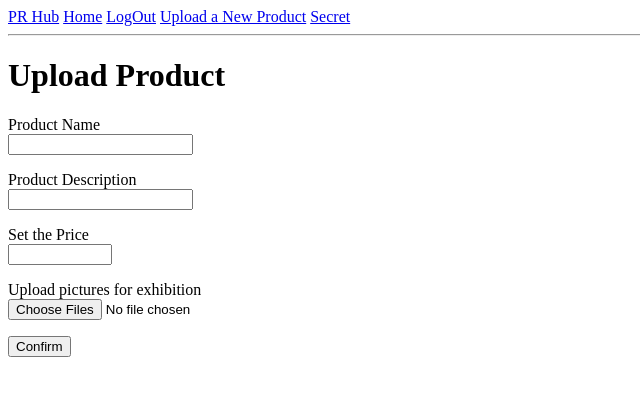
After one commit to Luca-0104/ProductRankingWebsite, a Flask app: page /upload_product in a window 1280 px wide. The commit adds this page. Shown: the top 396 px of the page, without its empty margins (0-640 px from the left). Run offline with Flask 2, Linux system fonts and the light colour scheme; a user stored in the database is signed in; tables that the repository leaves empty hold one stand-in row (values such as "Sample post"); some libraries are stand-ins or nearby versions.

Commit message:
functionality of uploading products + more detailed and advance structure of project + more tables in the database + vary basic looking of frontend + ...

```diff
--- a/app/__init__.py
+++ b/app/__init__.py
@@ -31,4 +31,8 @@ def create_app(config_name):
     from .auth import auth as auth_blueprint
     app.register_blueprint(auth_blueprint)
 
+    # register blueprint - product
+    from .product import product as product_blueprint
+    app.register_blueprint(product_blueprint)
+
     return app
--- /dev/null
+++ b/app/product/__init__.py
@@ -0,0 +1,6 @@
+from flask import Blueprint
+
+# Create a Blueprint class object called product, set the blueprint name as 'product'
+product = Blueprint('product', __name__)
+
+from . import views
--- /dev/null
+++ b/app/product/forms.py
@@ -0,0 +1,22 @@
+from flask_wtf import FlaskForm
+from wtforms import StringField, SubmitField, IntegerField, MultipleFileField
+from wtforms.validators import DataRequired, Length, number_range, ValidationError
+
+
+class ProductUploadForm(FlaskForm):
+    name = StringField('Product Name', validators=[DataRequired(), Length(1, 128)])
+    description = StringField('Product Description', validators=[DataRequired()])
+    price = IntegerField('Set the Price', validators=[DataRequired(), number_range(0, 99999999)])
+    pictures = MultipleFileField('Upload pictures for exhibition', validators=[DataRequired()])
+    submit = SubmitField('Confirm')
+
+    def validate_pictures(self, field):
+        """
+        validate whether the length of the names of pictures are out of bound
+        This function will be called on picture field automatically
+        :param field: pictures
+        :return:
+        """
+        for pic in self.pictures.data:
+            if len(pic.filename) > 214:
+                raise ValidationError('Picture name cannot longer than 216 chars!')
--- /dev/null
+++ b/app/product/views.py
@@ -0,0 +1,108 @@
+import os
+from datetime import datetime
+import random
+
+from flask import request, url_for, redirect, flash, render_template
+from flask_login import login_required, current_user
+from werkzeug.utils import secure_filename
+
+from app import db
+from config import Config
+from . import product
+from app.product.forms import ProductUploadForm
+from ..decorators import permission_required
+from ..models import Permission, Product, ProductPic
+from .forms import ProductUploadForm
+
+
+@product.route('/upload_product', methods=['GET', 'POST'])
+@login_required
+@permission_required(Permission.UPLOAD_PRODUCT)
+def upload_product():
+    form = ProductUploadForm()
+
+    if form.validate_on_submit():
+
+        """
+            store the product object into the database
+        """
+        product = Product(name=form.name.data,
+                          description=form.description.data,
+                          price=form.price.data,
+                          user_id=current_user.id)
+
+        db.session.add(product)
+        db.session.commit()
+
+        flash("Product uploaded successfully!")
+
+        """
+            dealing with the uploaded pictures
+        """
+
+        # get a list of file objects from the user upload
+        picture_list = form.pictures.data
+
+        # loop through the list getting and storing each picture
+        for pic in picture_list:
+
+            # get the name of the picture
+            pic_name = pic.filename
+            pic_name_origin = pic_name
+            # get the suffix of the picture
+            suffix = pic_name.rsplit('.')[-1]
+
+            if suffix in Config.ALLOWED_PIC_SUFFIXES:
+                path = 'upload/product'
+
+                """
+                    to avoid the replicated picture name in our web, we append the current date time and a random int into the file name
+                """
+                # due to ':' and space cannot be contained in the picture name, we replace them with '.' and '_'
+                datetime_suffix = str(datetime.utcnow()).replace(" ", "_").replace(":", ".")
+
+                # get a random int
+                random_num_suffix = random.randint(0, 9999999999)
+
+                # call the secure_filename function in the werkzeug, this can make the filename safe (for example, replace the blank space with '_', and so on)
+                pic_name = secure_filename(pic_name)
+
+                # append the datetime and random int into the pic_name, at the end but before the suffix (.png, .jpg ...)
+                pic_name = pic_name[:pic_name.rfind(".")] + '_' + str(random_num_suffix) + '_' + datetime_suffix + pic_name[pic_name.rfind("."):]
+
+                """
+                    save the picture in the local directory
+                """
+                # get the path to store the picture (dir + pic_name)
+                file_path = os.path.join(Config.product_dir, pic_name).replace('\\', '/')
+
+                # save the picture
+                pic.save(file_path)
+
+                """
+                    save the picture in the database
+                """
+                pic_address = os.path.join(path, pic_name).replace('\\', '/')
+                pic_object = ProductPic(address=pic_address, product_id=product.id)
+
+                db.session.add(pic_object)
+                db.session.commit()
+
+                flash('Picture "' + pic_name_origin + '" uploaded successfully!')
+
+            else:
+                flash("Fail to uploaded picture, the suffix should be only 'jpg', 'png', 'gif', 'bmp', 'webp', 'pcx', 'tif', 'jpeg', 'tga', 'exif', 'fpx', 'svg', 'psd', 'cdr', 'pcd', 'dxf', 'ufo', 'eps', 'al', 'hdri', 'raw', 'wmf', 'flic', 'emf', 'ico', 'avif', 'apng'")
+
+        return redirect(url_for('main.index'))
+
+
+
+    return render_template('product/upload.html', form=form)
+
+
+
+@product.route('/remove-product')
+@login_required
+@permission_required(Permission.REMOVE_PRODUCT)
+def remove_product():
+    pass
--- a/app/templates/auth/login.html
+++ b/app/templates/auth/login.html
@@ -1,8 +1,6 @@
 {% extends "base.html" %}
 
-{% block title %}
-    <title>PR Hub - Login</title>
-{% endblock %}
+{% block title %}PR Hub - Login{% endblock %}
 
 {% block style %}
     <link rel="stylesheet" href="../../static/css/auth/loginStyle.css">
--- a/app/templates/auth/register.html
+++ b/app/templates/auth/register.html
@@ -1,8 +1,6 @@
 {% extends "base.html" %}
 
-{% block title %}
-    <title>PR Hub - Register</title>
-{% endblock %}
+{% block title %}PR Hub - Register{% endblock %}
 
 {% block style %}
     <link rel="stylesheet" href="../../static/css/auth/registerStyle.css">
--- a/app/templates/base.html
+++ b/app/templates/base.html
@@ -3,9 +3,9 @@
 <head>
     <meta charset="UTF-8">
 
-    {% block title %}
-        <title>PR Hub</title>
-    {% endblock %}
+    <title>
+        {% block title %}PR Hub{% endblock %}
+    </title>
 
 {#  for links to css #}
     {% block style %}{% endblock %}
@@ -16,14 +16,17 @@
         <a href="{{ url_for('main.index') }}">PR Hub</a>
         <a href="{{ url_for('main.index') }}">Home</a>
         {% if current_user.is_authenticated %}
+            {# for the logged in users #}
             <a href="{{ url_for('auth.logout') }}">LogOut</a>
+            {% if current_user.can(Permission.UPLOAD_PRODUCT) %}
+                <a href="{{ url_for('product.upload_product') }}">Upload a New Product</a>
+            {% endif %}
         {% else %}
             <a href="{{ url_for('auth.login') }}">LogIn</a>
         {% endif %}
+        <a href="{{ url_for('main.secret') }}">Secret</a>
     </div>
     <hr>
-
-    {% block content %}{% endblock %}
 
 {#    for flash #}
     {% with messages = get_flashed_messages() %}
@@ -36,5 +39,10 @@
     {% endif %}
     {% endwith %}
 
+{# content #}
+    {% block content %}{% endblock %}
+
+
+
 </body>
 </html>
--- a/app/templates/main/index.html
+++ b/app/templates/main/index.html
@@ -1,8 +1,6 @@
 {% extends "base.html" %}
 
-{% block title %}
-    <title>PR Hub - Home</title>
-{% endblock %}
+{% block title %}PR Hub - Home{% endblock %}
 
 {% block style %}
 {% endblock %}
--- /dev/null
+++ b/app/templates/product/upload.html
@@ -0,0 +1,64 @@
+{% extends "base.html" %}
+
+{% block title %}PR Hub - upload product{% endblock %}
+
+{% block content %}
+
+    <h1>Upload Product</h1>
+    <form action="" method="post" enctype="multipart/form-data" novalidate>
+        {{ form.hidden_tag() }}
+
+{#    name #}
+        <p>
+            {{ form.name.label }}
+            <br>
+            {{ form.name }}
+        </p>
+
+{#        adding validation messages #}
+        {% for error in form.name.errors %}
+            <span class="error-message">[{{ error }}]</span>
+        {% endfor %}
+
+{#    description #}
+        <p>
+            {{ form.description.label }}
+            <br>
+            {{ form.description }}
+        </p>
+
+{#         adding validation messages#}
+        {% for error in form.description.errors %}
+            <span class="error-message">[{{ error }}]</span>
+        {% endfor %}
+
+{#    price #}
+        <p>
+            {{ form.price.label }}
+            <br>
+            {{ form.price }}
+        </p>
+
+{#         adding validation messages#}
+        {% for error in form.price.errors %}
+            <span class="error-message">[{{ error }}]</span>
+        {% endfor %}
+
+{#    pictures #}
+        <p>
+            {{ form.pictures.label }}
+            <br>
+            {{ form.pictures }}
+        </p>
+
+{#         adding validation messages#}
+        {% for error in form.pictures.errors %}
+            <span class="error-message">[{{ error }}]</span>
+        {% endfor %}
+
+
+        <p>{{ form.submit() }}</p>
+    </form>
+
+
+{% endblock %}
```
Also changed, not shown: app/main/views.py (+9 -0 lines), app/models.py (+91 -2 lines), config.py (+13 -0 lines), prweb.py (+11 -2 lines), app/comment/__init__.py (added), app/comment/forms.py (added), app/comment/views.py (added), data-dev.sqlite.
